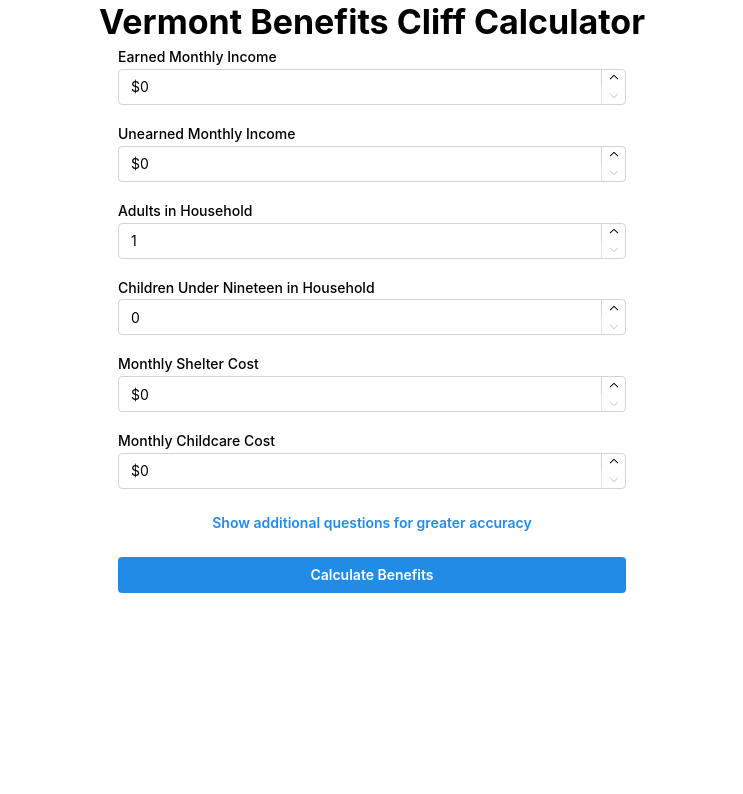
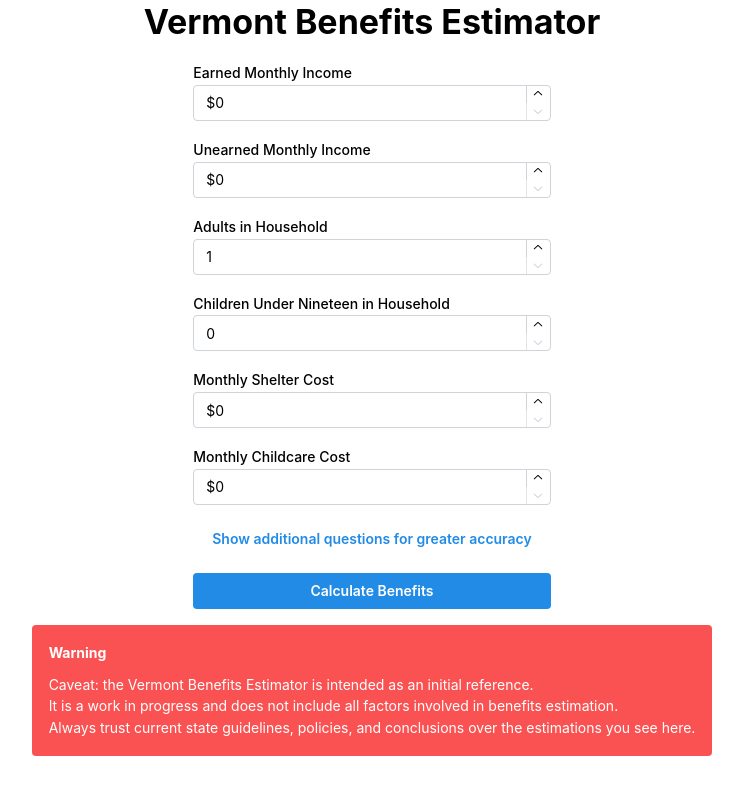
Before and after one commit to VERSO-UVM/benefits-cliff, a React (Vite) app: page / in a window 1280 px wide. Shown: the top 794 px of the page, without its empty margins (268-1011 px from the left). Built offline with nearby package versions, Linux system fonts and the light colour scheme.

Commit message:
added caveats and changed name to estimator

```diff
--- a/src/App.tsx
+++ b/src/App.tsx
@@ -3,7 +3,7 @@
 import MainInputForm from "./components/MainInputForm";
 import calculateBenefits from "./utils/benefitCalculators";
 import Results from "./components/BenefitsDisplay";
-import { Title, Center } from "@mantine/core";
+import { Title, Center, Alert, Stack } from "@mantine/core";
 
 import type {
   RawHouseholdData,
@@ -30,12 +30,25 @@
   return (
     <div className="App">
       <Center>
-        <Title order={1}>Vermont Benefits Cliff Calculator</Title>
+        <Stack align="center">
+          <Title order={1}>Vermont Benefits Estimator</Title>
+
+          <MainInputForm onCalculate={handleCalculate} />
+          {result && processedData && (
+            <Results result={result} processedData={processedData} />
+          )}
+          <Alert color="red" variant="filled" title="Warning">
+            Caveat: the Vermont Benefits Estimator is intended as an initial
+            reference.
+            <br />
+            It is a work in progress and does not include all factors involved
+            in benefits estimation.
+            <br />
+            Always trust current state guidelines, policies, and conclusions
+            over the estimations you see here.
+          </Alert>
+        </Stack>
       </Center>
-      <MainInputForm onCalculate={handleCalculate} />
-      {result && processedData && (
-        <Results result={result} processedData={processedData} />
-      )}
     </div>
   );
 }
```
Also changed, not shown: info/overall_design.md (added, +18 -0 lines).
